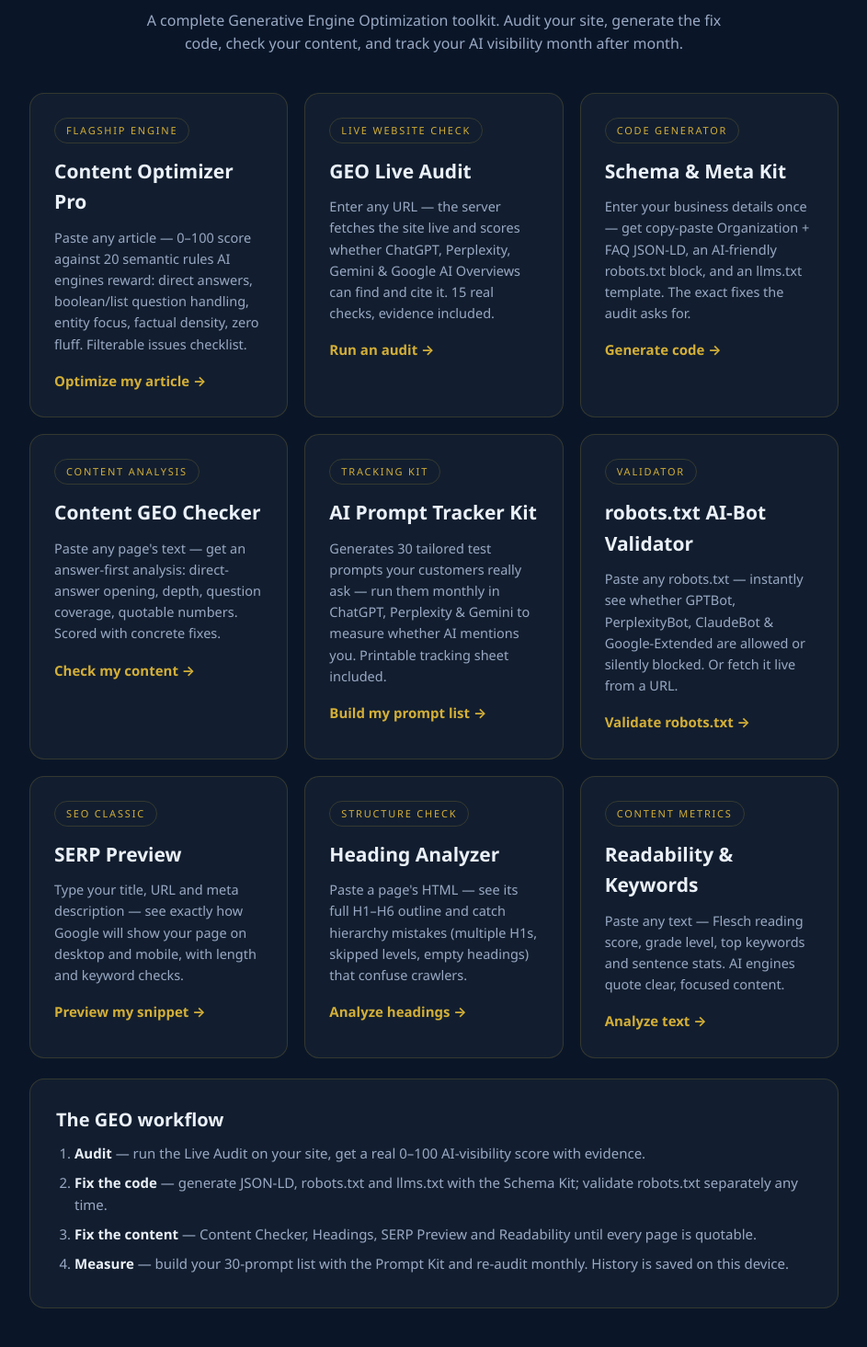
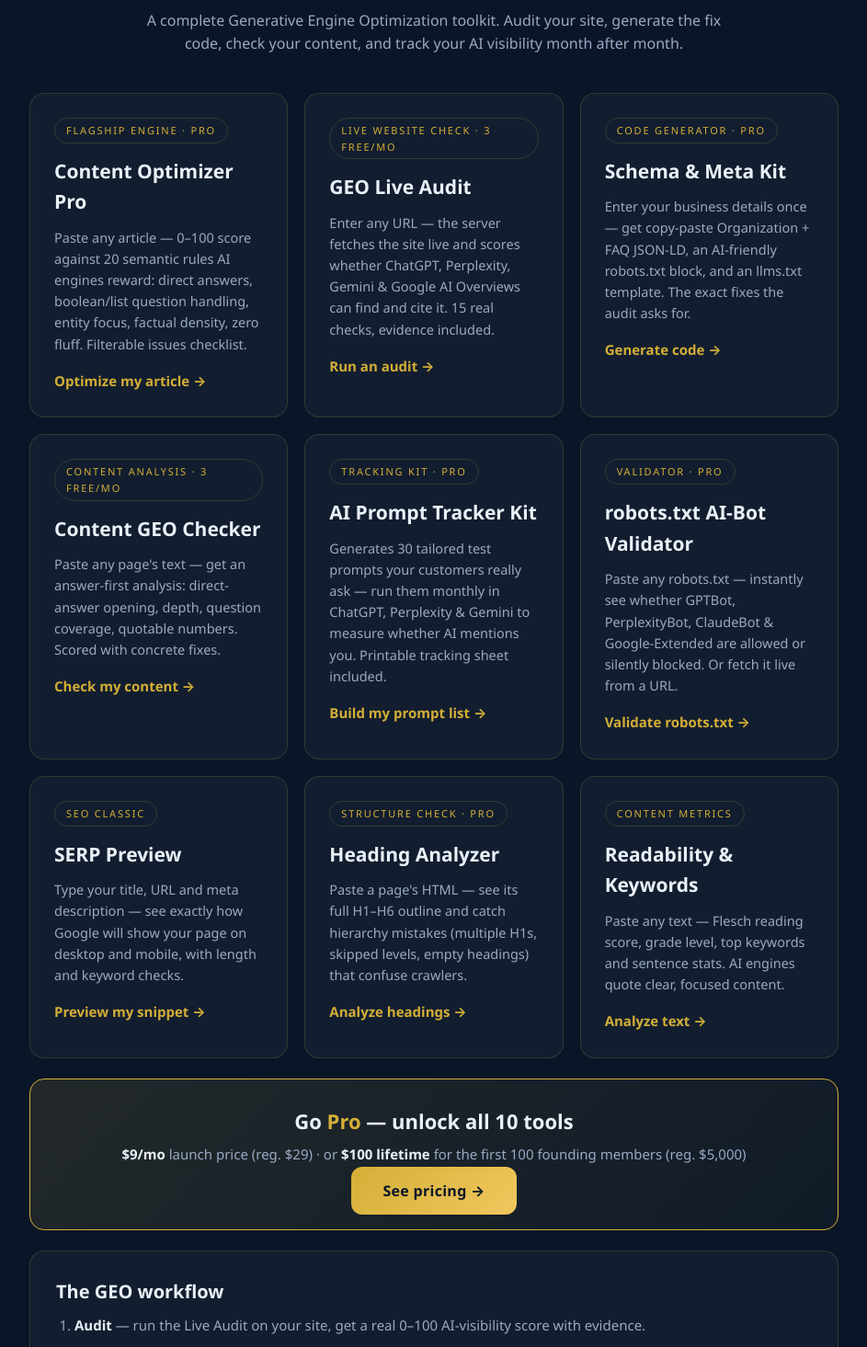
Before and after one commit to Mrbilalali/geo-audit-live, a Next.js app: page / in a window 1280 px wide. Shown: the part 345-1810 px from the top of the page at 92% size, without its empty margins (168-1111 px from the left). Built offline with nearby package versions, Linux system fonts and the light colour scheme.

Commit message:
GEO Toolkit SaaS — subscription paywall, pricing page, license API

```diff
--- a/app/page.tsx
+++ b/app/page.tsx
@@ -6,32 +6,32 @@ import { AuditRecord, clearHistory, getHistory } from "../lib/history";
 
 const TOOLS = [
   {
-    href: "/content-optimizer", tag: "Flagship engine", name: "Content Optimizer Pro",
+    href: "/content-optimizer", tag: "Flagship engine · PRO", name: "Content Optimizer Pro",
     desc: "Paste any article — 0–100 score against 20 semantic rules AI engines reward: direct answers, boolean/list question handling, entity focus, factual density, zero fluff. Filterable issues checklist.",
     cta: "Optimize my article →",
   },
   {
-    href: "/geo-audit", tag: "Live website check", name: "GEO Live Audit",
+    href: "/geo-audit", tag: "Live website check · 3 free/mo", name: "GEO Live Audit",
     desc: "Enter any URL — the server fetches the site live and scores whether ChatGPT, Perplexity, Gemini & Google AI Overviews can find and cite it. 15 real checks, evidence included.",
     cta: "Run an audit →",
   },
   {
-    href: "/schema-generator", tag: "Code generator", name: "Schema & Meta Kit",
+    href: "/schema-generator", tag: "Code generator · PRO", name: "Schema & Meta Kit",
     desc: "Enter your business details once — get copy-paste Organization + FAQ JSON-LD, an AI-friendly robots.txt block, and an llms.txt template. The exact fixes the audit asks for.",
     cta: "Generate code →",
   },
   {
-    href: "/content-checker", tag: "Content analysis", name: "Content GEO Checker",
+    href: "/content-checker", tag: "Content analysis · 3 free/mo", name: "Content GEO Checker",
     desc: "Paste any page's text — get an answer-first analysis: direct-answer opening, depth, question coverage, quotable numbers. Scored with concrete fixes.",
     cta: "Check my content →",
   },
   {
-    href: "/prompt-kit", tag: "Tracking kit", name: "AI Prompt Tracker Kit",
+    href: "/prompt-kit", tag: "Tracking kit · PRO", name: "AI Prompt Tracker Kit",
     desc: "Generates 30 tailored test prompts your customers really ask — run them monthly in ChatGPT, Perplexity & Gemini to measure whether AI mentions you. Printable tracking sheet included.",
     cta: "Build my prompt list →",
   },
   {
-    href: "/robots-validator", tag: "Validator", name: "robots.txt AI-Bot Validator",
+    href: "/robots-validator", tag: "Validator · PRO", name: "robots.txt AI-Bot Validator",
     desc: "Paste any robots.txt — instantly see whether GPTBot, PerplexityBot, ClaudeBot & Google-Extended are allowed or silently blocked. Or fetch it live from a URL.",
     cta: "Validate robots.txt →",
   },
@@ -41,7 +41,7 @@ const TOOLS = [
     cta: "Preview my snippet →",
   },
   {
-    href: "/heading-analyzer", tag: "Structure check", name: "Heading Analyzer",
+    href: "/heading-analyzer", tag: "Structure check · PRO", name: "Heading Analyzer",
     desc: "Paste a page's HTML — see its full H1–H6 outline and catch hierarchy mistakes (multiple H1s, skipped levels, empty headings) that confuse crawlers.",
     cta: "Analyze headings →",
   },
@@ -82,6 +82,12 @@ export default function Dashboard() {
         ))}
       </div>
 
+      <div className="card no-print" style={{ borderColor: "var(--gold)", background: "linear-gradient(135deg, rgba(212,175,55,.12), rgba(212,175,55,.03))", textAlign: "center" }}>
+        <h2 style={{ fontSize: 22, marginBottom: 6 }}>Go <span style={{ color: "var(--gold)" }}>Pro</span> — unlock all 10 tools</h2>
+        <p style={{ color: "var(--muted)", fontSize: 15, marginBottom: 16 }}><b style={{ color: "var(--ink)" }}>$9/mo</b> launch price (reg. $29) · or <b style={{ color: "var(--ink)" }}>$100 lifetime</b> for the first 100 founding members (reg. $5,000)</p>
+        <Link href="/pricing" className="btn" style={{ textDecoration: "none" }}>See pricing →</Link>
+      </div>
+
       {history.length > 0 && (
         <div className="card">
           <div style={{ display: "flex", alignItems: "center", justifyContent: "space-between" }}>
```
